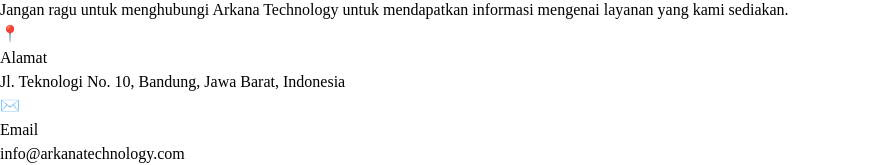
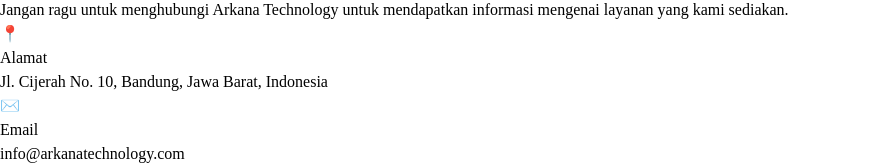
Before and after one commit to salsaabilaaa250-ux/arkana-technology, a React (Vite) app: page /Contact in a window 1280 px wide. Shown: the part 170-335 px from the top of the page, without its empty margins (0-879 px from the left). Built offline with nearby package versions, Linux system fonts and the light colour scheme.

Commit message:
memperbarui halaman contact yang sudah dibuat tapi baru di commit

```diff
--- a/src/pages/Contact.jsx
+++ b/src/pages/Contact.jsx
@@ -89,7 +89,7 @@
                 </h3>
 
                 <p className="mt-1 text-slate-400">
-                  Jl. Teknologi No. 10, Bandung,
+                  Jl. Cijerah No. 10, Bandung,
                   Jawa Barat, Indonesia
                 </p>
               </div>
```
